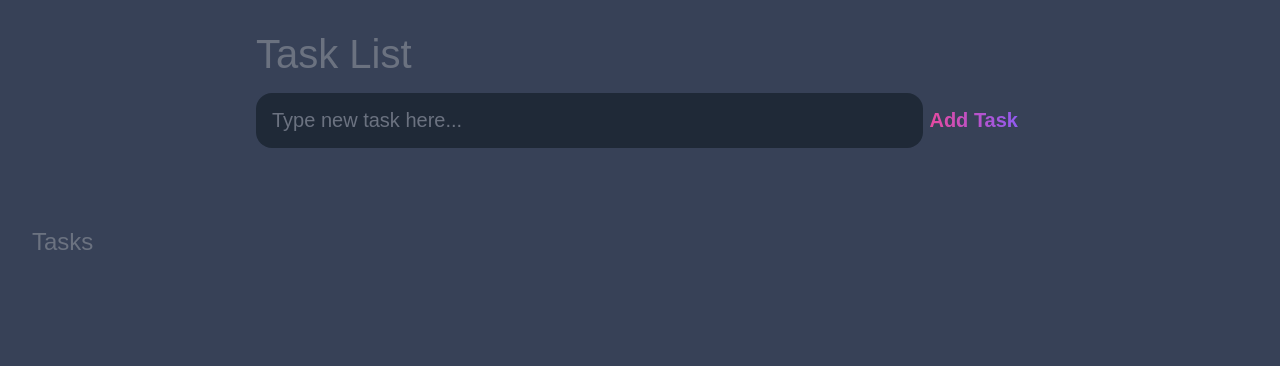
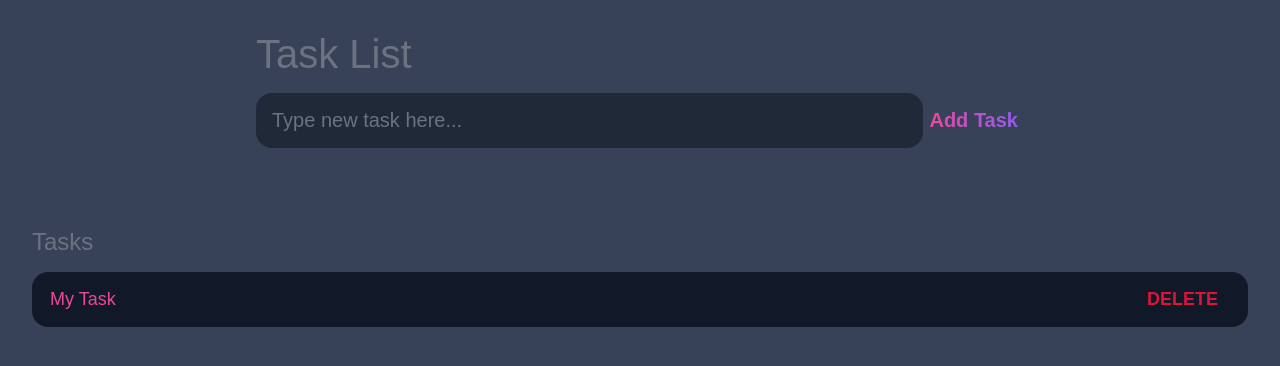
Before and after one commit to juliannegodsey1/FinalProject2, a plain HTML site: page index.html in a window 1280 px wide. Drawn offline with Linux system fonts and the light colour scheme.

Commit message:
fixed typo

```diff
--- a/index.html
+++ b/index.html
@@ -30,21 +30,21 @@
         <section class="task-list">
             <h2>Tasks</h2>
 
-          <!--  <div id="tasks">
+            <div id="tasks">
                 <div class="task">
                     <div class="content">
                         <input
                             type="text"
                             class="text"
                             value="My Task"
-                            readonly
+
                         />
                     </div>
                     <div class="actions">
                         <button class="edit">Edit</button>
                         <button class="delete">Delete</button>
                     </div>
-                </div> -->
+                </div>
 
             </div>
         </section>
--- a/main.js
+++ b/main.js
@@ -1,6 +1,6 @@
 window.addEventListener('load', () => {
     const form = document.querySelector("#new-task-form");
-    const input = doctument.querySelector("#new-task-input");
+    const input = document.querySelector("#new-task-input");
     const list_element = document.querySelector("#tasks");
 
     form.addEventListener('submit', (e) => {
```
